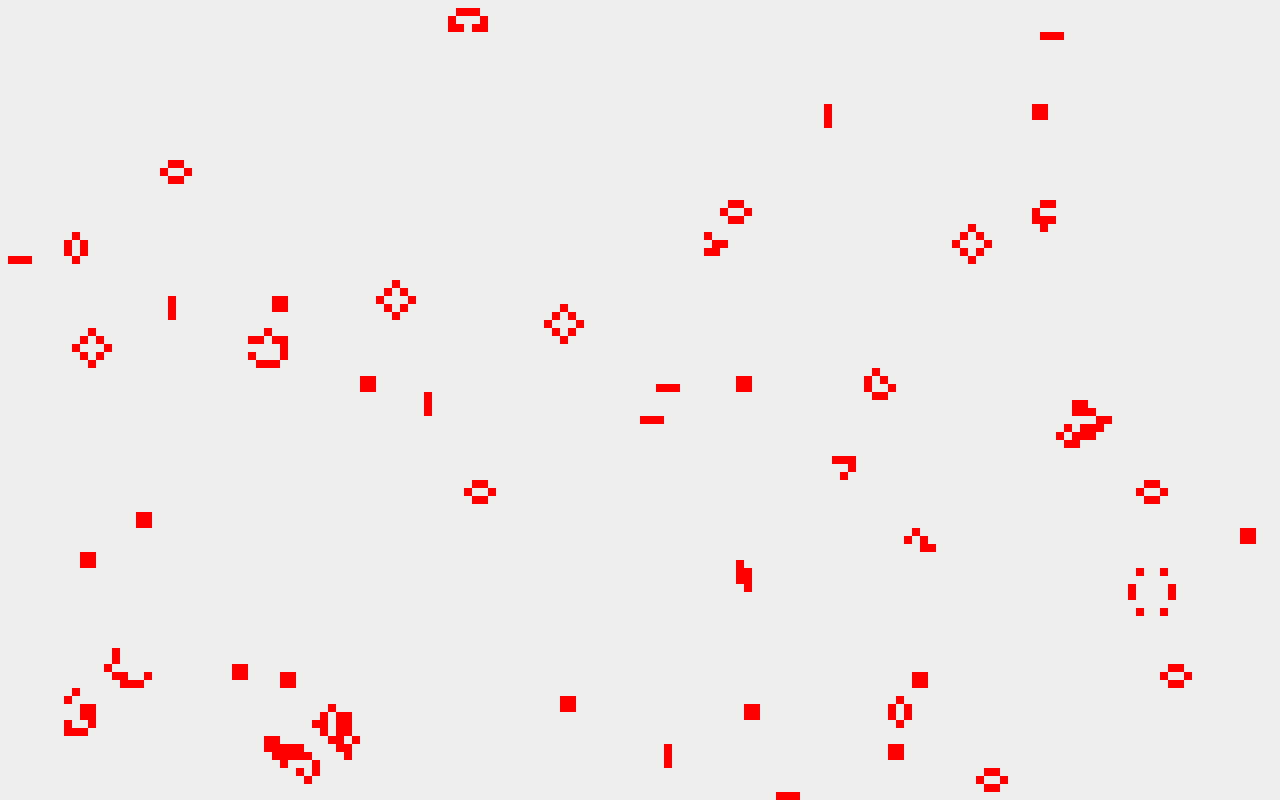
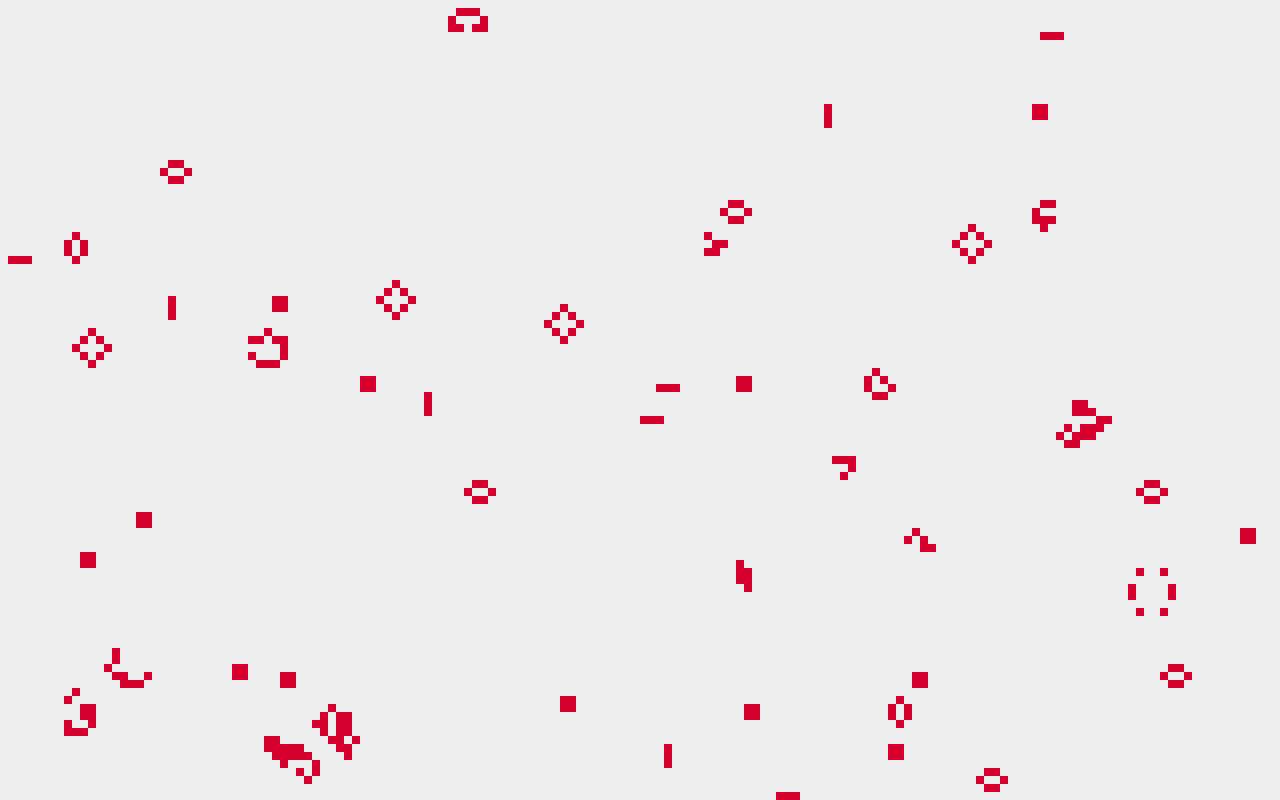
Before and after one commit to selva-oscura/ng-conway, an Angular app: page / in a window 1280 px wide. Built offline with nearby package versions, Linux system fonts and the light colour scheme.

Commit message:
Cell: updated active color to #D6002F

```diff
--- a/src/app/cell/cell.component.scss
+++ b/src/app/cell/cell.component.scss
@@ -4,6 +4,6 @@
   width: 8px;
 
   &.alive {
-    background-color: red;
+    background-color: #D6002F;
   }
 }
```
